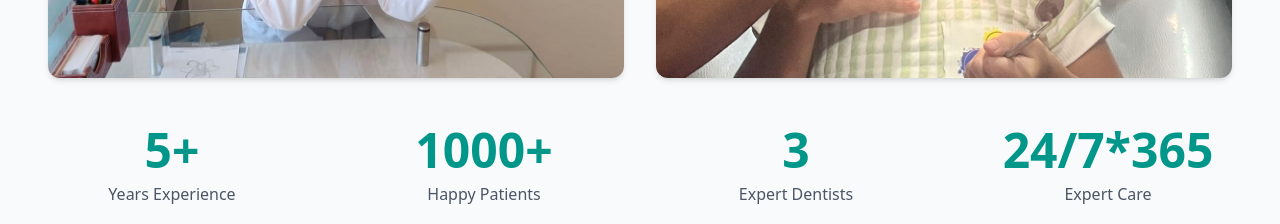
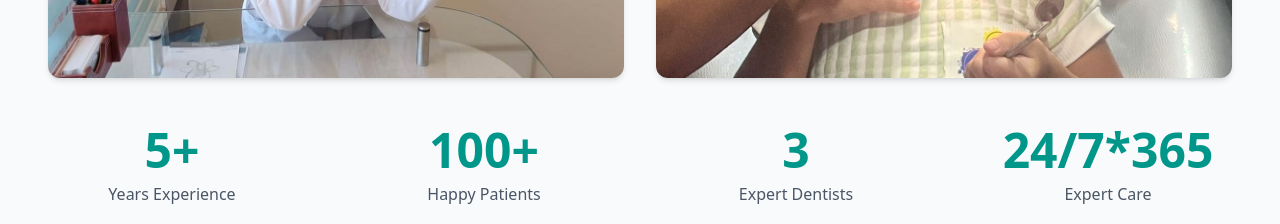
Before and after one commit to SailendraDarbha94/oasis-dental-clinic, a Next.js app: page / in a window 1280 px wide. Shown: the part 2220-2444 px from the top of the page. Built offline with nearby package versions, Linux system fonts and the light colour scheme.

Commit message:
Update AboutSection.tsx

```diff
--- a/src/components/AboutSection.tsx
+++ b/src/components/AboutSection.tsx
@@ -1,7 +1,7 @@
 export default function AboutSection() {
   const stats = [
     { number: "5+", label: "Years Experience" },
-    { number: "1000+", label: "Happy Patients" },
+    { number: "100+", label: "Happy Patients" },
     { number: "3", label: "Expert Dentists" },
     { number: "24/7*365", label: "Expert Care" }
   ];
```
